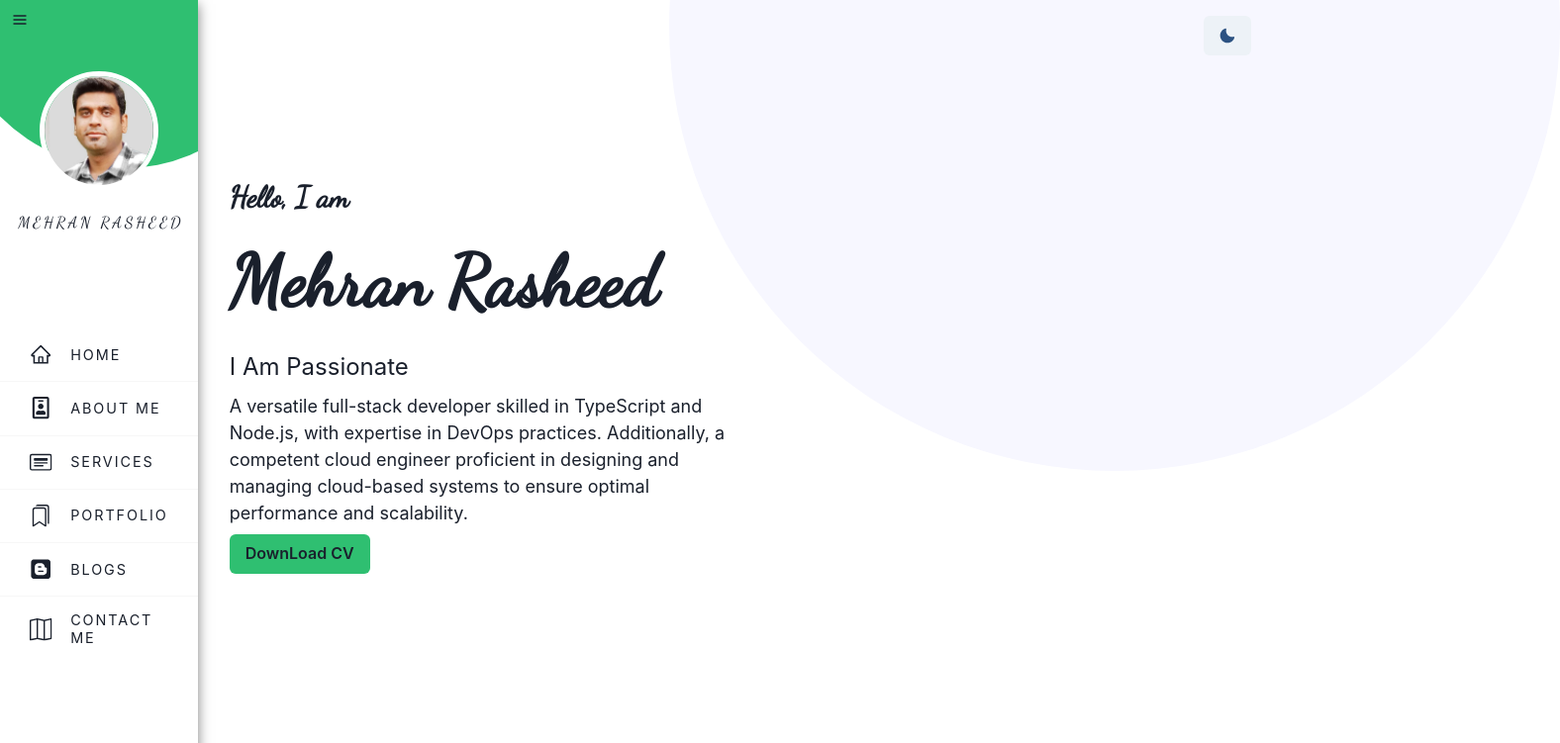
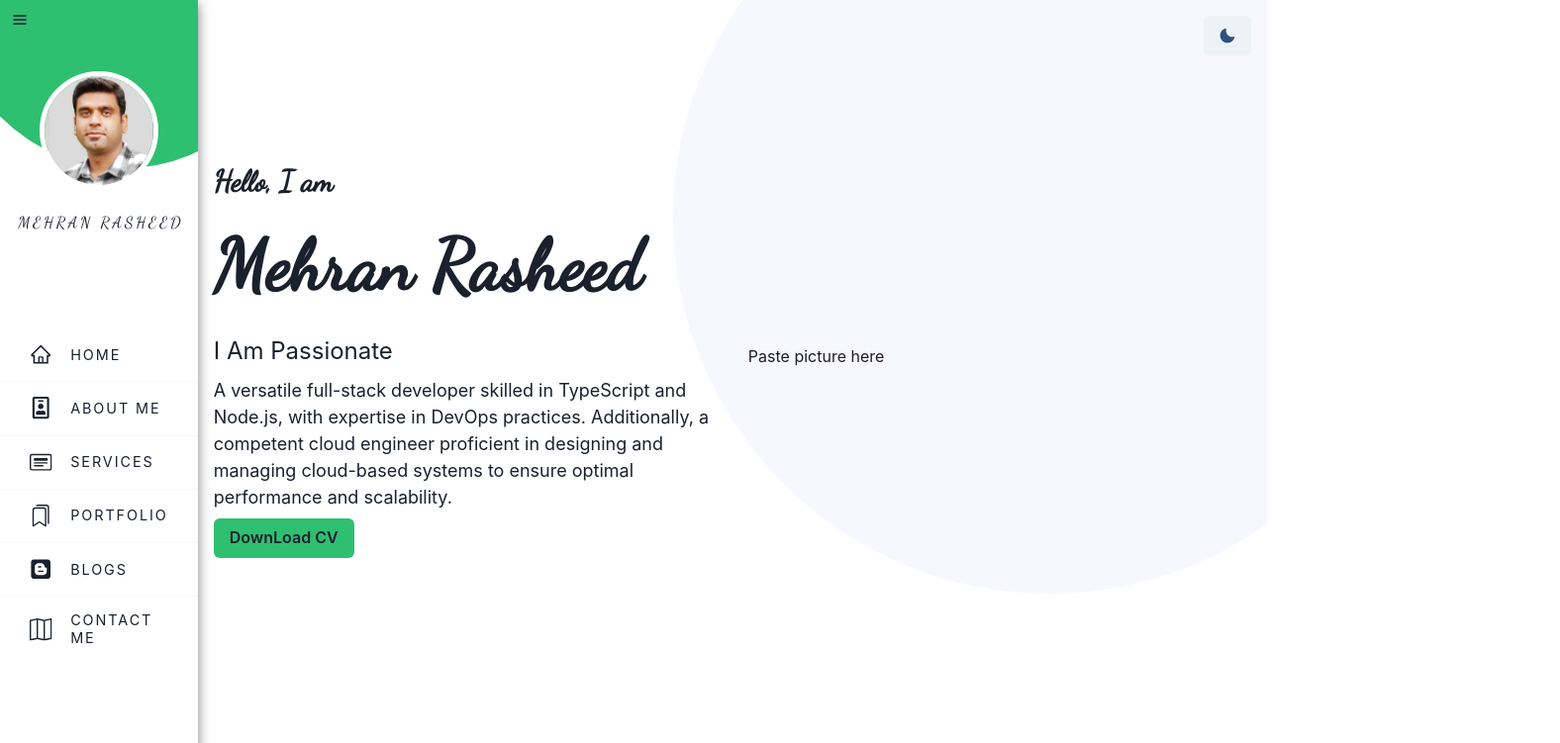
Before and after one commit to mrgoraya/mehran-portfolio, a React (Create React App) app: page / in a window 1280 px wide. Shown: the top 751 px of the page at 99% size, 1576 px wide, since content can reach past the window. Built offline with nearby package versions, Linux system fonts and the light colour scheme.

Commit message:
Added home page circle.

```diff
--- a/src/App.tsx
+++ b/src/App.tsx
@@ -1,9 +1,9 @@
 import { Fragment } from "react";
+import { Box, useColorMode } from "@chakra-ui/react";
 
 import AppRoutes from "./routes/AppRoutes";
 import ToggleColorMode from "./components/button/ToggleColorMode";
 import SideBar from "./pages/sideBar";
-import { Box, useColorMode } from "@chakra-ui/react";
 
 export const App = () => {
   const { colorMode, toggleColorMode } = useColorMode();
@@ -15,7 +15,7 @@ export const App = () => {
       />
       <Box display="flex">
         <SideBar />
-        <Box margin="1rem">
+        <Box>
           <AppRoutes colorMode={colorMode} />
         </Box>
       </Box>
--- a/src/components/home/Home.tsx
+++ /dev/null
@@ -1,15 +0,0 @@
-import { Box } from "@chakra-ui/react";
-import HomePageText from "./HomePageText";
-import HomePageImage from "./HomePageImage";
-import { ColorModeProps } from "../../types/colorMode";
-
-const Home = ({ colorMode }: ColorModeProps) => {
-  return (
-    <Box display="flex" height="90vh" alignItems="center">
-      <HomePageText />
-      <HomePageImage colorMode={colorMode} />
-    </Box>
-  );
-};
-
-export default Home;
--- a/src/pages/home.tsx
+++ b/src/pages/home.tsx
@@ -1,11 +1,32 @@
 import { Box } from "@chakra-ui/react";
-import Home from "../components/home/Home";
 import { ColorModeProps } from "../types/colorMode";
+import HomePageText from "../components/home/HomePageText";
 
 const HomePage = ({ colorMode }: ColorModeProps) => {
   return (
-    <Box zIndex={"-2"}>
-      <Home colorMode={colorMode} />
+    <Box
+      display="flex"
+      height="90vh"
+      alignItems="center"
+      position="relative"
+      zIndex="-1"
+      overflow="hidden"
+      _after={{
+        content: '""',
+        position: "absolute",
+        right: "-20vh",
+        top: "-20vh",
+        width: "95vh",
+        height: "95vh",
+        borderRadius: "50%",
+        background: colorMode === "dark" ? "#0b0b13" : "#f7f7ff",
+        zIndex: "-1",
+      }}
+    >
+      <HomePageText />
+      <Box flex="1" flexBasis="0">
+        Paste picture here
+      </Box>
     </Box>
   );
 };
```
